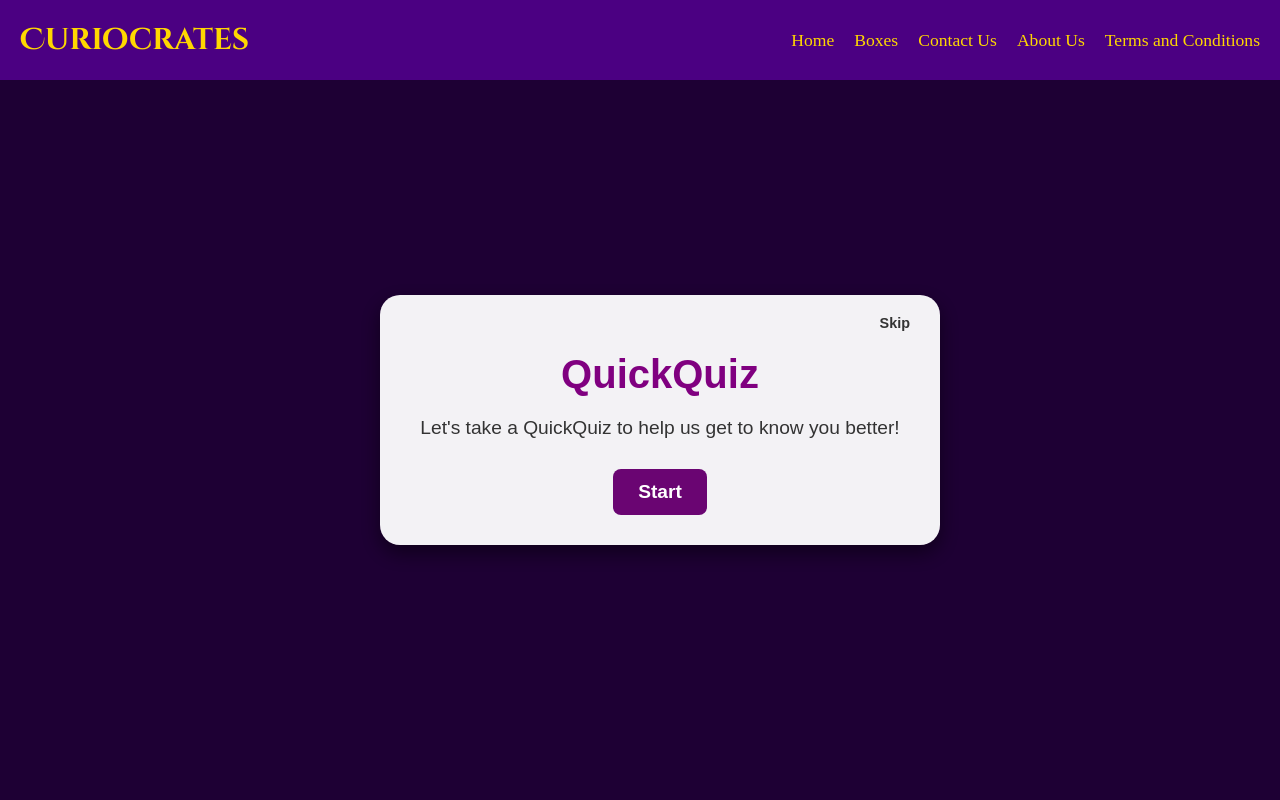
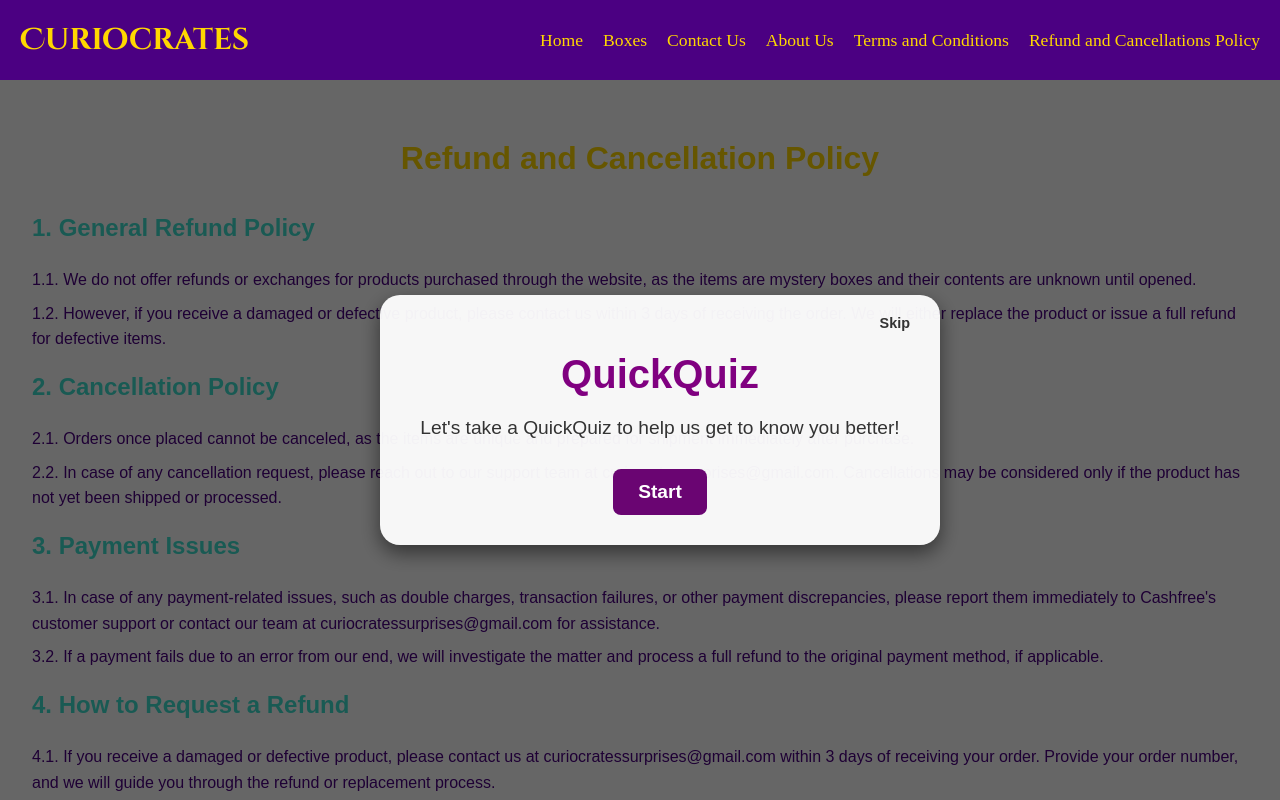
Before and after one commit to curiocreates/website, a React (Create React App) app: page /refunds in a window 1280 px wide. Shown: the top 800 px of the page. Built offline with nearby package versions, Linux system fonts and the light colour scheme.

Commit message:
Refunds and cancellations

```diff
--- a/src/App.js
+++ b/src/App.js
@@ -11,6 +11,7 @@ import TermsAndConditions from './Components/TermsAndConditions'; // Terms and C
 import { AppContainer } from './AppStyles';
 import AboutBox from './Components/AboutBox'; // AboutBox component for each box detail
 import PaymentSuccess from './Components/PaymentSuccess'; // Import the PaymentSuccess component
+import RefundPolicy from './Components/RefundAndCancellationsPolicy';
 
 // Array of boxes with details
 const boxes = [
@@ -161,6 +162,7 @@ function App() {
           <Route path="/Boxes" element={<BoxesSection boxes={boxes} />} />
           <Route path="/about" element={<AboutUs />} />
           <Route path="/terms" element={<TermsAndConditions />} />
+          <Route path="/refunds" element={<RefundPolicy />} />
           {/* Payment Success Page */}
           <Route path="/payment-success" element={<PaymentSuccess />} />
 
--- a/src/Components/Navbar.jsx
+++ b/src/Components/Navbar.jsx
@@ -121,6 +121,7 @@ const Navbar = () => {
         <Link to="/Contact" onClick={closeMenu}>Contact Us</Link>
         <Link to="/about" onClick={closeMenu}>About Us</Link>
         <Link to="/terms" onClick={closeMenu}>Terms and Conditions</Link>
+        <Link to="/refunds" onClick={closeMenu}>Refund and Cancellations Policy</Link>
       </NavLinks>
     </Nav>
   );
--- a/src/Components/QuickQuiz.jsx
+++ b/src/Components/QuickQuiz.jsx
@@ -181,15 +181,32 @@ const QuickQuiz = ({ closeQuiz }) => {
   ];
 
   const handleInputChange = (key, value) => {
-    setAnswers((prev) => ({ ...prev, [key]: value }));
+    setAnswers((prev) => ({
+      ...prev,
+      [key]: value,
+    }));
+
+    // Handle specific case for 'interests' containing 'Anime'
     if (key === 'interests' && value.includes('Anime')) {
       setAdditionalQuestion({ question: 'What is your favorite anime?', key: 'favoriteAnime' });
+
+    // Handle specific case for 'interests' containing 'Gaming'
     } else if (key === 'interests' && value.includes('Gaming')) {
       setAdditionalQuestion({ question: 'What is your favorite game?', key: 'favoriteGame' });
+
+    // Handle the case for 'occasion' containing 'Gifting Someone'
+    } else if (key === 'occasion' && value.includes('Gifting someone')) {
+      setAdditionalQuestion({
+        question: 'Please enter the recipient\'s details (name, email, address):',
+        key: 'recipientDetails'
+      });
+
+    // Reset additional question if no specific interest is selected
     } else {
       setAdditionalQuestion(null);
     }
   };
+
 
   const handleSubmit = () => {
     if (!/\S+@\S+\.\S+/.test(answers.email)) {
--- /dev/null
+++ b/src/Components/RefundAndCancellationsPolicy.js
@@ -0,0 +1,53 @@
+import React from 'react';
+import styled from 'styled-components';
+
+const TermsContainer = styled.div`
+  padding: 2rem;
+  background-color: #FFFFFF;
+  color: #4B0082;
+  font-family: 'Arial', sans-serif;
+  line-height: 1.6;
+`;
+
+const Title = styled.h1`
+  text-align: center;
+  color: #FFD700;
+  margin-bottom: 1.5rem;
+`;
+
+const SectionTitle = styled.h2`
+  color: #40E0D0;
+  margin-top: 1rem;
+`;
+
+const Paragraph = styled.p`
+  margin: 0.5rem 0;
+`;
+
+const RefundPolicy = () => {
+  return (
+    <TermsContainer>
+      <Title>Refund and Cancellation Policy</Title>
+
+      <SectionTitle>1. General Refund Policy</SectionTitle>
+      <Paragraph>1.1. We do not offer refunds or exchanges for products purchased through the website, as the items are mystery boxes and their contents are unknown until opened.</Paragraph>
+      <Paragraph>1.2. However, if you receive a damaged or defective product, please contact us within 3 days of receiving the order. We will either replace the product or issue a full refund for defective items.</Paragraph>
+
+      <SectionTitle>2. Cancellation Policy</SectionTitle>
+      <Paragraph>2.1. Orders once placed cannot be canceled, as the items are unique and prepared for shipment immediately after purchase.</Paragraph>
+      <Paragraph>2.2. In case of any cancellation request, please reach out to our support team at curiocratessurprises@gmail.com. Cancellations may be considered only if the product has not yet been shipped or processed.</Paragraph>
+
+      <SectionTitle>3. Payment Issues</SectionTitle>
+      <Paragraph>3.1. In case of any payment-related issues, such as double charges, transaction failures, or other payment discrepancies, please report them immediately to Cashfree's customer support or contact our team at curiocratessurprises@gmail.com for assistance.</Paragraph>
+      <Paragraph>3.2. If a payment fails due to an error from our end, we will investigate the matter and process a full refund to the original payment method, if applicable.</Paragraph>
+
+      <SectionTitle>4. How to Request a Refund</SectionTitle>
+      <Paragraph>4.1. If you receive a damaged or defective product, please contact us at curiocratessurprises@gmail.com within 3 days of receiving your order. Provide your order number, and we will guide you through the refund or replacement process.</Paragraph>
+
+      <SectionTitle>5. Shipping Costs</SectionTitle>
+      <Paragraph>5.1. Shipping costs for returning defective items will be covered by us. However, the customer will be responsible for any shipping costs related to cancellations or non-defective returns.</Paragraph>
+    </TermsContainer>
+  );
+};
+
+export default RefundPolicy;
```
